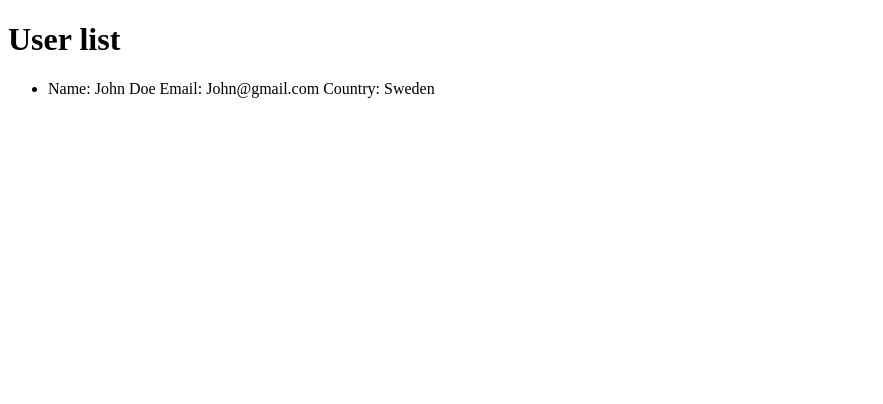
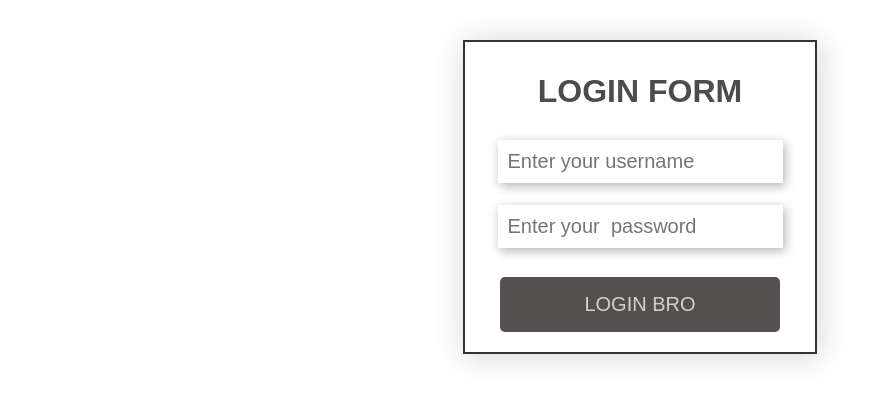
Before and after one commit to RashkaBoy08/react-course, a React (Vite) app: page / in a window 1280 px wide. Shown: the top 404 px of the page, without its empty margins (0-883 px from the left). Built offline with nearby package versions, Linux system fonts and the light colour scheme.

Commit message:
Add login form and toggle message components
Replace the greeting title demo with the login form and add the toggle message exercise.

```diff
--- a/src/App.jsx
+++ b/src/App.jsx
@@ -1,16 +1,8 @@
-import { UserList } from "./UserList";
+import { LoginForm } from "./LoginForm";
 
 const App = () => {
-  const user = [
-    {
-      id: 1,
-      userName: "John Doe",
-      email: "John@gmail.com",
-      nationality: "Sweden",
-    },
-  ];
   //markup
-  return <UserList userData={user} />;
+  return <LoginForm></LoginForm>;
 };
 
 export default App;
--- /dev/null
+++ b/src/LoginForm.jsx
@@ -0,0 +1,135 @@
+import { useState } from "react";
+
+export const LoginForm = () => {
+  const [nameInput, setNameInput] = useState("");
+  const [passInput, setPassInput] = useState("");
+  const [isLoggedIn, setIsLoggedIn] = useState(false);
+
+  const getUser = (event) => {
+    event.preventDefault();
+    if (nameInput.trim() && passInput.trim() != "") {
+      setIsLoggedIn(true);
+      console.log("I got it bro");
+    }
+  };
+
+  const logOut = () => {
+    setNameInput("");
+    setPassInput("");
+    setIsLoggedIn(false);
+  };
+
+  if (isLoggedIn) {
+    return (
+      <div>
+        <h1
+          style={{
+            color: "#898585",
+            textTransform: "capitalize",
+            fontSize: "50px",
+          }}
+        >
+          Welcome back, {nameInput}{" "}
+        </h1>
+        <button
+          className="container"
+          style={{
+            color: "white",
+            background: "#545151",
+            padding: "50px",
+            fontSize: "50px",
+            cursor: "pointer",
+          }}
+          onClick={logOut}
+        >
+          Log out
+        </button>
+      </div>
+    );
+  }
+
+  //markup
+  return (
+    <form
+      className="container"
+      onSubmit={getUser}
+      style={{
+        textAlign: "center",
+        border: "2px solid #333",
+        margin: "40px auto",
+        height: "290px",
+        width: "330px",
+        boxShadow: "2px 2px  30px rgba(37, 36, 36, 0.2)",
+        padding: "10px",
+      }}
+    >
+      <h1
+        style={{
+          fontFamily: "Arial, sans serif",
+          color: "rgba(48, 49, 48, 0.87)",
+          textTransform: "uppercase",
+        }}
+      >
+        Login form
+      </h1>
+      {/* inputs */}
+      <input
+        type="text"
+        placeholder="Enter your username"
+        onChange={(e) => setNameInput(e.target.value)}
+        value={nameInput}
+        required
+        // styling
+        style={{
+          marginTop: "8px",
+          padding: "10px",
+          color: "#2f2d2d",
+          fontSize: "20px",
+          outline: "none",
+          border: "none",
+          boxShadow: `2px 3px  10px rgba(0,0,0,0.3)`,
+        }}
+      />
+
+      <input
+        type="password"
+        placeholder="Enter your  password"
+        maxLength={12}
+        minLength={8}
+        onChange={(e) => setPassInput(e.target.value)}
+        value={passInput}
+        required
+        // styling
+        style={{
+          padding: "10px",
+          color: "#2f2d2d",
+          fontSize: "20px",
+          outline: "none",
+          border: "none",
+          boxShadow: `2px 3px  10px rgba(0,0,0,0.3)`,
+          marginTop: "22px",
+        }}
+      />
+
+      <button
+        type="submit"
+        //styling
+        style={{
+          fontSize: "20px",
+          paddingBlock: "16px",
+          textTransform: "uppercase",
+          paddingInline: "25px",
+          marginTop: "29px",
+          width: "85%",
+          color: "#d4d0d0",
+          background: "#545050",
+          border: "none",
+          borderRadius: "5px",
+          cursor: "pointer",
+        }}
+      >
+        Login Bro
+      </button>
+    </form>
+  );
+};
```
Also changed, not shown: src/GreetingTitle.jsx (deleted, +0 -35 lines), src/ToggleMessage.jsx (added, +34 -0 lines).
